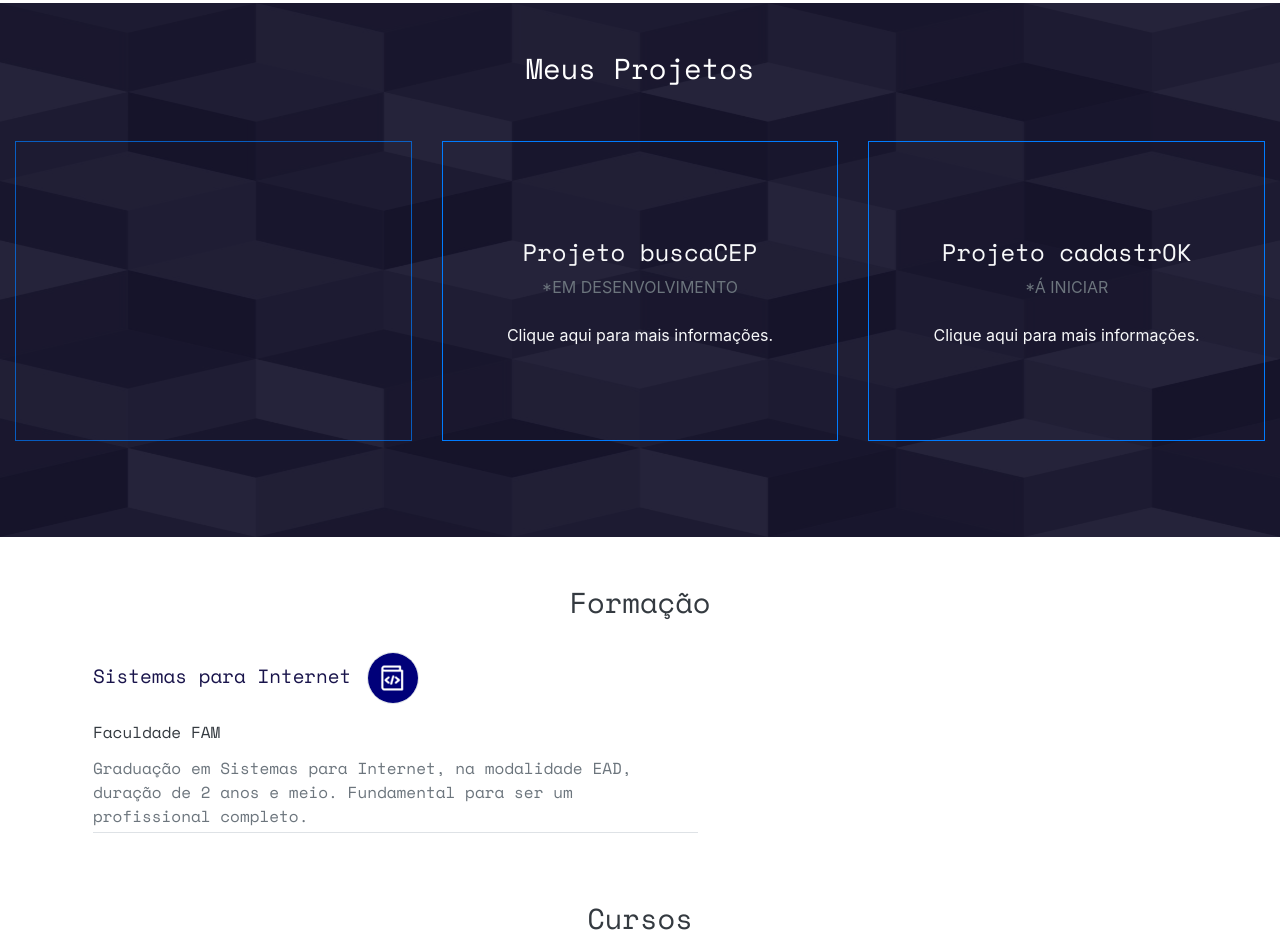
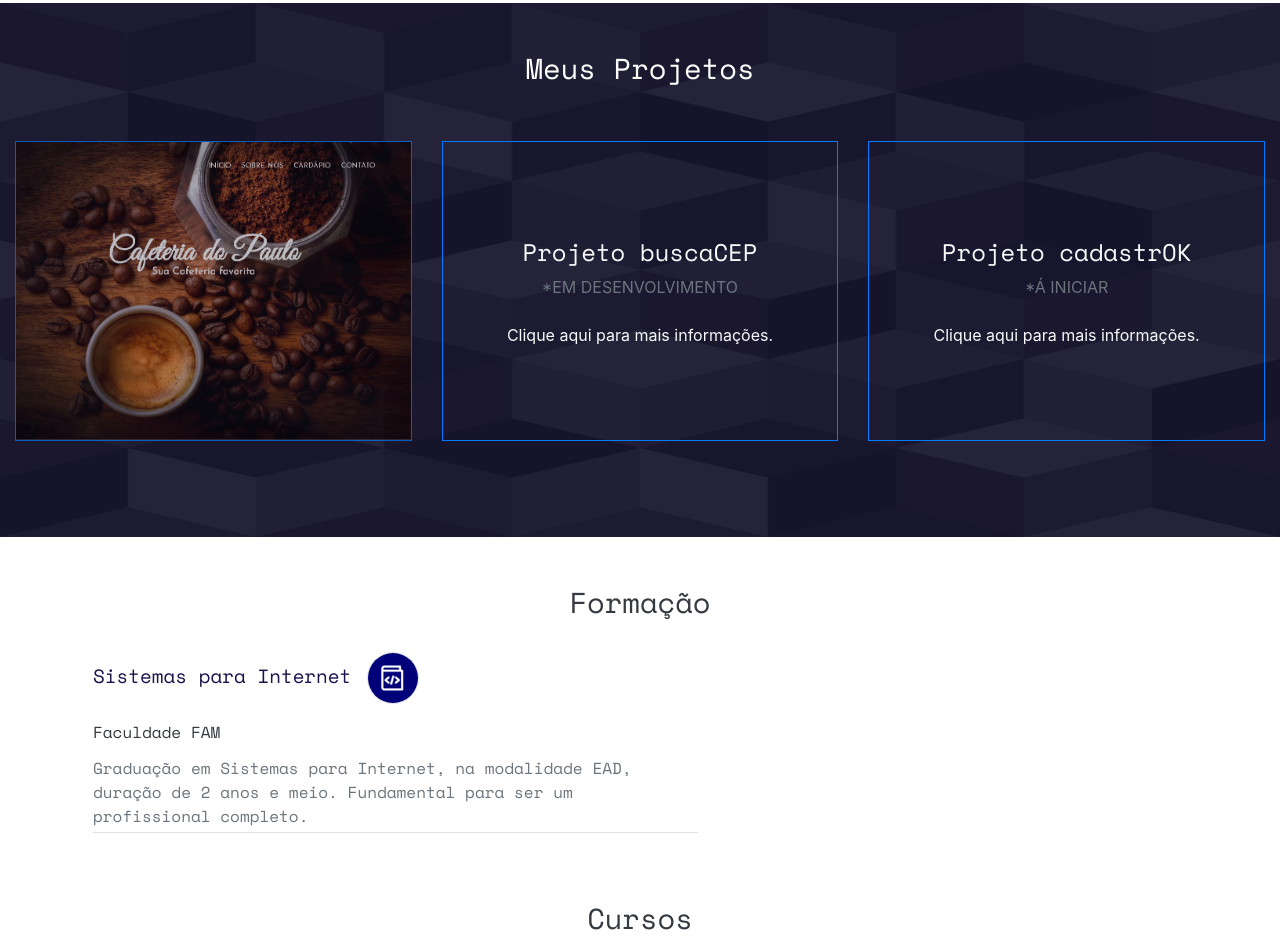
Before and after one commit to edmiltonVinicius/cur-dev-evpansanato, a plain HTML site: page index.html in a window 1280 px wide. Shown: the part 2133-3072 px from the top of the page. Drawn offline with nearby package versions, Linux system fonts and the light colour scheme.

Commit message:
Update style.css

```diff
--- a/style.css
+++ b/style.css
@@ -79,7 +79,7 @@ h1 {
 
 .projetoCaf {
 	height: 300px;
-	background: url("img/projeto-cafeteria.png");
+	background: url("projeto-cafeteria.png");
 	background-size: 100% 100%;
 	background-repeat: no-repeat;
 	opacity: 0.7;
```
